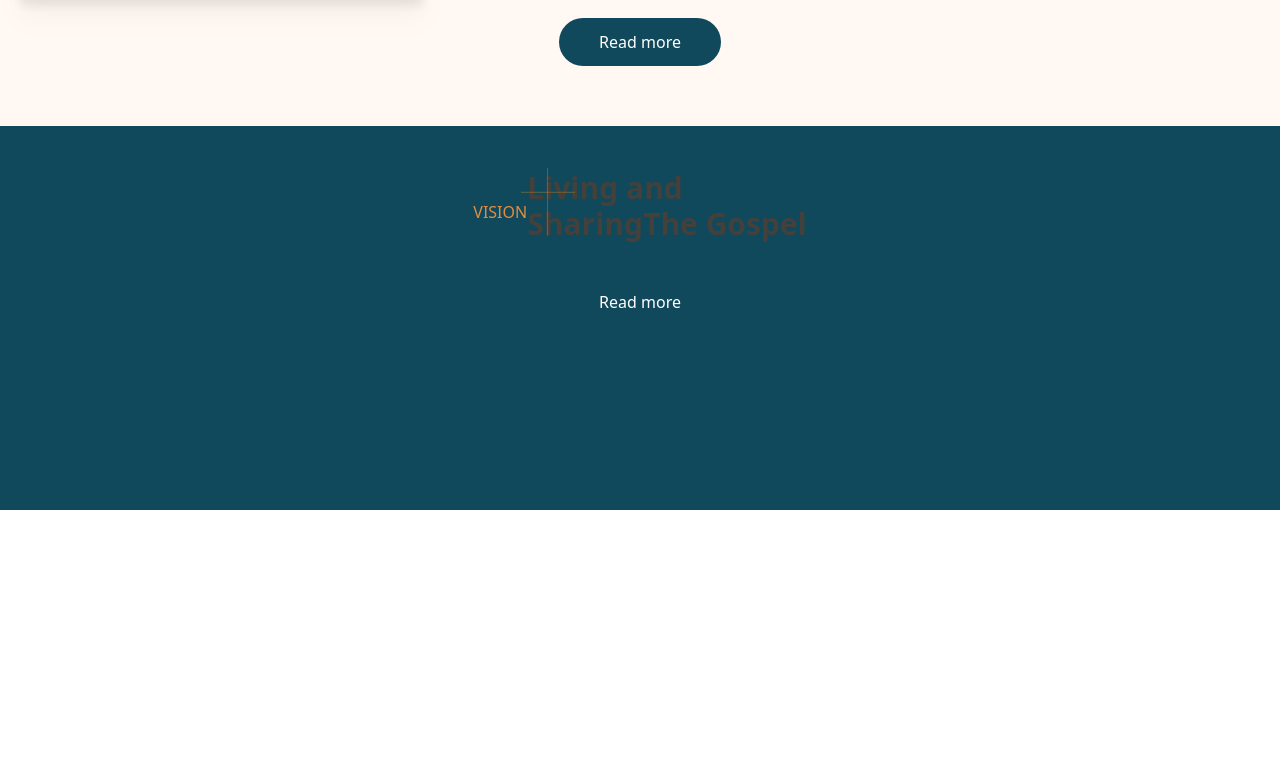
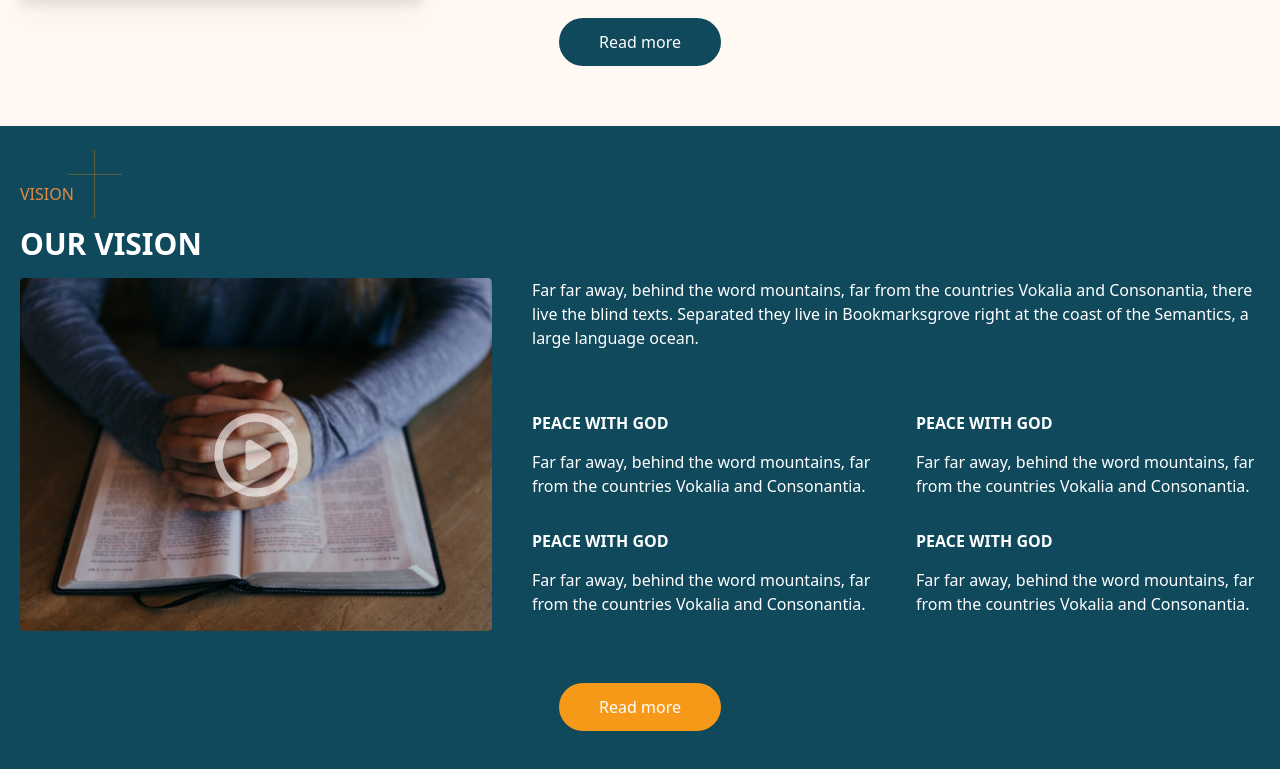
Before and after one commit to rosairekota/wordofgod-site, a Next.js app: page / in a window 1280 px wide. Shown: the part 2354-3123 px from the top of the page. Before the commit the page ends 2864 px from the top, so only its background shows below. Built offline with nearby package versions, Linux system fonts and the light colour scheme.

Commit message:
feat: add vision section

```diff
--- a/components/Vision.tsx
+++ b/components/Vision.tsx
@@ -1,27 +1,63 @@
 import Image from "next/image";
 import React, { useState } from "react";
 import TitleSection from "@/components/shared/TitleSection";
-import journalCard from "@/assets/images/journalCard.png";
-import JournalCard from "@/components/shared/JournalCard";
-import { IJournal } from "types";
-interface Props {}
+import vision from "@/assets/images/vision.png";
+import play from "@/assets/icons/play.svg";
+type Props = {};
 
-const Vision = (props: Props) => {
+const Vision: React.FC<Props> = (props) => {
   return (
-    <div className="h-96 w-full bg-secondary text-white">
+    <div className="h-auto w-full bg-secondary text-white">
       <div className="container px-5 mx-auto py-10">
-        <div className="flex justify-center items-center">
-        <TitleSection title="Vision">
-            <h2 className="font-bold text-3xl text-stone-700 my-1 mb-4 flex flex-col">
-              <span>Living and</span> <span>SharingThe Gospel</span>
+        <div className="flex flex-col justify-start items-start">
+          <TitleSection title="Vision">
+            <h2 className="font-bold text-3xl text-white-700 my-1 mb-4 uppercase flex flex-col">
+              OUR VISION
             </h2>
           </TitleSection>
         </div>
 
-        <div className="grid md:grid-cols-3 2xl:grid-cols-4 gap-4">
+        <div className="grid md:grid-cols-5 gap-10 mb-8">
+          <div className="relative col-span-2">
+            <Image src={vision} alt="vision-image" />
+            <div
+            className="flex justify-center
+            items-center absolute top-0
+            right-0 left-0 bottom-0
+            cursor:pointer">
+              <Image src={play} alt="play-icon" className="cursor-pointer hover:text-orange-400" />
+            </div>
+          </div>
+          <div className="col-span-3 grid grid-rows-3 gap-0 text-white-800">
+            <p>Far far away, behind the word mountains, far from the countries Vokalia and Consonantia, there live the blind texts. Separated they live in Bookmarksgrove right at the coast of the Semantics, a large language ocean.</p>
+            <div className="grid grid-cols-2 gap-10">
+            <div className="flex justify-evenly flex-col">
+              <h6 className="font-bold">PEACE WITH GOD</h6>
+              <p>Far far away, behind the word mountains, far from the countries Vokalia and Consonantia.</p>
+            </div>
+            <div className="flex justify-evenly flex-col">
+              <h6 className="font-bold">PEACE WITH GOD</h6>
+              <p>Far far away, behind the word mountains, far from the countries Vokalia and Consonantia.</p>
+            </div>
+            </div>
+            <div className="grid grid-cols-2 gap-10">
+            <div className="flex justify-evenly flex-col">
+              <h6 className="font-bold">PEACE WITH GOD</h6>
+              <p>Far far away, behind the word mountains, far from the countries Vokalia and Consonantia.</p>
+            </div>
+            <div className="flex justify-evenly flex-col">
+              <h6 className="font-bold">PEACE WITH GOD</h6>
+              <p>Far far away, behind the word mountains, far from the countries Vokalia and Consonantia.</p>
+            </div>
+            </div>
+          </div>
         </div>
         <div className="flex justify-center items-center">
-          <button className="bg-secondary py-3 px-10 my-5 text-white rounded-full hover:bg-primary/90 mx-3">
+          <button
+          className="bg-primary py-3
+           px-10 my-5 text-white
+           rounded-full
+           hover:bg-primary/90 mx-3">
             Read more
           </button>
         </div>
```
